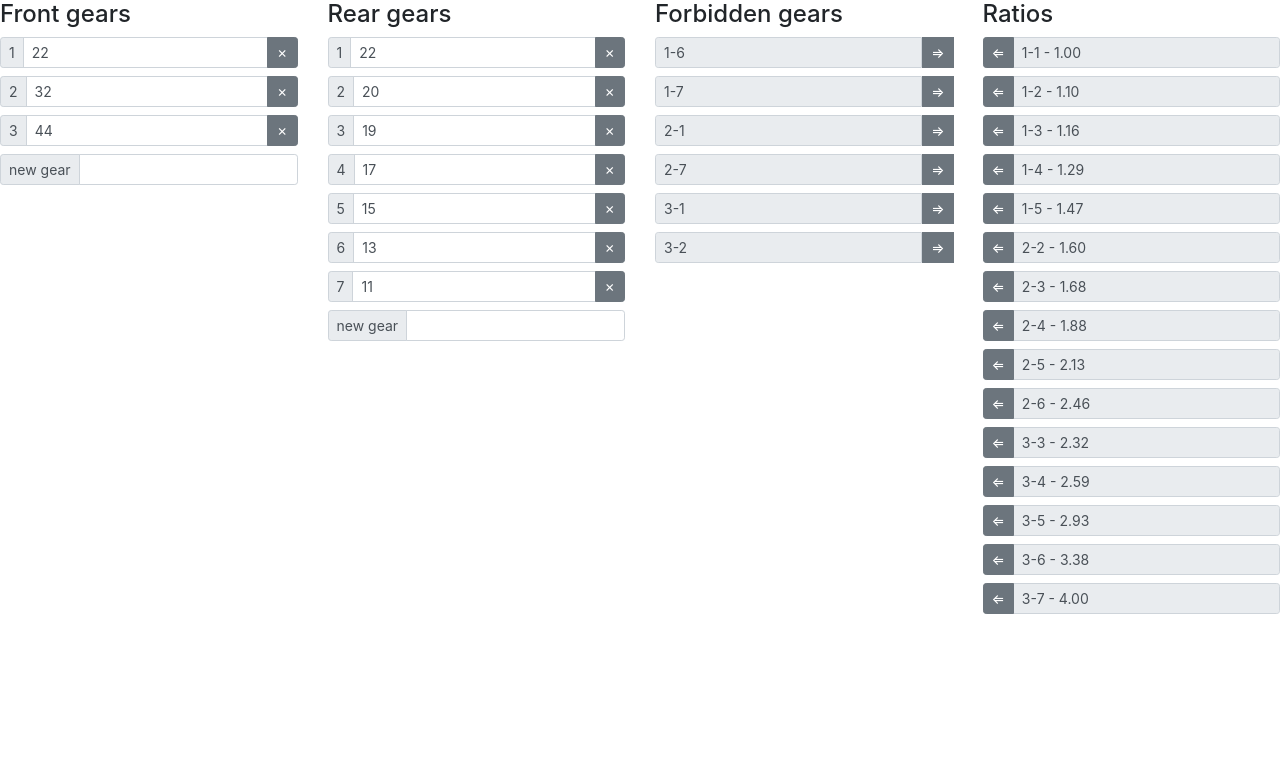
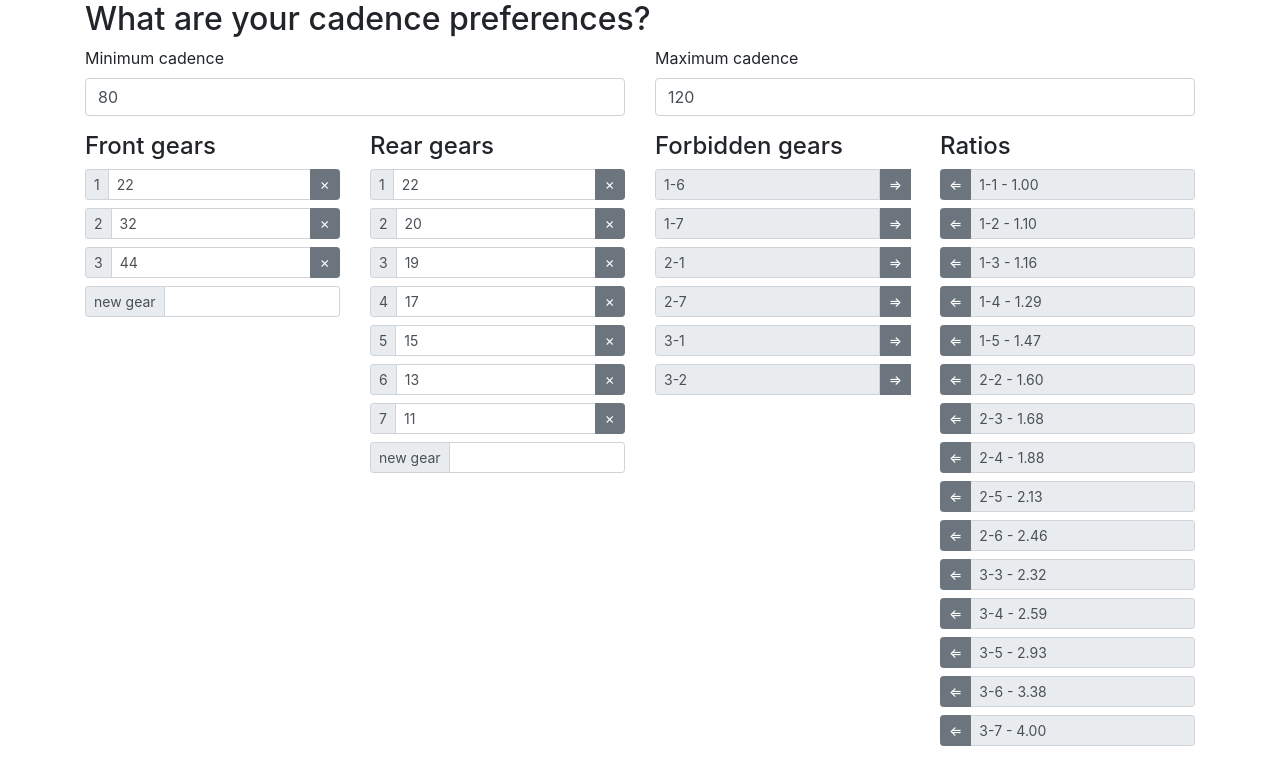
Before and after one commit to banciur/bike-gears, a React app: page / in a window 1280 px wide. Shown: the top 784 px of the page. Built offline with nearby package versions, Linux system fonts and the light colour scheme; the HTML template or start-up script is replaced by a standard one.

Commit message:
Add user preferences

```diff
--- a/src/App.tsx
+++ b/src/App.tsx
@@ -2,11 +2,23 @@ import * as React from "react";
 
 import { ChainGearboxComponent } from "./components/ChainGearboxComponent";
 import { ChainGearbox } from "./models/ChainGearbox";
+import { RiderPreferences } from "./models/RiderPreferences";
+import { RiderPreferencesComponent } from "./components/RiderPreferencesComponent";
+import { Container } from "reactstrap";
 
 const frontGears = [44, 32, 22];
 const rearGears = [11, 13, 15, 17, 19, 20, 22];
 const forbiddenGears = ["2-1", "3-2", "1-7", "1-6", "2-7", "3-1"];
 
 const chainGearbox = new ChainGearbox(frontGears, rearGears, forbiddenGears);
+const riderPreferences = new RiderPreferences(80, 120);
+const riderPreferencesChange = (newPrefs: RiderPreferences): void => {
+  console.log(newPrefs);
+};
 
-export const App = () => <ChainGearboxComponent chainGearbox={chainGearbox} />;
+export const App = () => (
+  <Container>
+    <RiderPreferencesComponent riderPreferences={riderPreferences} onChange={riderPreferencesChange} />
+    <ChainGearboxComponent chainGearbox={chainGearbox} />
+  </Container>
+);
--- a/src/components/ChainGearboxComponent.tsx
+++ b/src/components/ChainGearboxComponent.tsx
@@ -6,11 +6,11 @@ import { Gearbox } from "../models/Gearbox";
 import { GearboxComponent } from "./GearboxComponent";
 import { ListWithActionOnSide } from "./ListWithActionOnSide";
 
-export interface ChainGearboxProps {
+interface ChainGearboxProps {
   chainGearbox: ChainGearbox;
 }
 
-export interface ChainGearboxState {
+interface ChainGearboxState {
   chainGearbox: ChainGearbox;
 }
 
--- /dev/null
+++ b/src/components/RiderPreferencesComponent.tsx
@@ -0,0 +1,78 @@
+import * as React from "react";
+import { Col, FormGroup, Input, Label, Row } from "reactstrap";
+
+import { RiderPreferences } from "../models/RiderPreferences";
+
+interface RiderPreferencesComponentProps {
+  riderPreferences: RiderPreferences;
+
+  onChange(riderPreferences: RiderPreferences): void;
+}
+
+interface RiderPreferencesComponentState {
+  minCadence: number;
+  maxCadence: number;
+}
+
+export class RiderPreferencesComponent extends React.Component<
+  RiderPreferencesComponentProps,
+  RiderPreferencesComponentState
+> {
+  constructor(props: RiderPreferencesComponentProps) {
+    super(props);
+    this.state = {
+      minCadence: props.riderPreferences.minCadence,
+      maxCadence: props.riderPreferences.maxCadence,
+    };
+  }
+
+  onMinChange = (event: React.ChangeEvent<HTMLInputElement>) => {
+    const number = Number.parseInt(event.target.value, 10);
+    this.props.onChange(new RiderPreferences(number, this.state.maxCadence));
+    this.setState({ minCadence: number });
+  };
+
+  onMaxChange = (event: React.ChangeEvent<HTMLInputElement>) => {
+    const number = Number.parseInt(event.target.value, 10);
+    this.props.onChange(new RiderPreferences(this.state.minCadence, number));
+    this.setState({ maxCadence: number });
+  };
+
+  render(): React.ReactNode {
+    return (
+      <>
+        <Row>
+          <Col>
+            <h2>What are your cadence preferences?</h2>
+          </Col>
+        </Row>
+        <Row>
+          <Col>
+            <FormGroup>
+              <Label for="minCadence">Minimum cadence</Label>
+              <Input
+                type="text"
+                name="state"
+                id="minCadence"
+                value={this.state.minCadence}
+                onChange={this.onMinChange}
+              />
+            </FormGroup>
+          </Col>
+          <Col>
+            <FormGroup>
+              <Label for="maxCadence">Maximum cadence</Label>
+              <Input
+                type="text"
+                name="state"
+                id="maxCadence"
+                value={this.state.maxCadence}
+                onChange={this.onMaxChange}
+              />
+            </FormGroup>
+          </Col>
+        </Row>
+      </>
+    );
+  }
+}
--- /dev/null
+++ b/src/models/RiderPreferences.ts
@@ -0,0 +1,9 @@
+export class RiderPreferences {
+  minCadence: number;
+  maxCadence: number;
+
+  constructor(minCadence: number, maxCadence: number) {
+    this.minCadence = minCadence;
+    this.maxCadence = maxCadence;
+  }
+}
```
